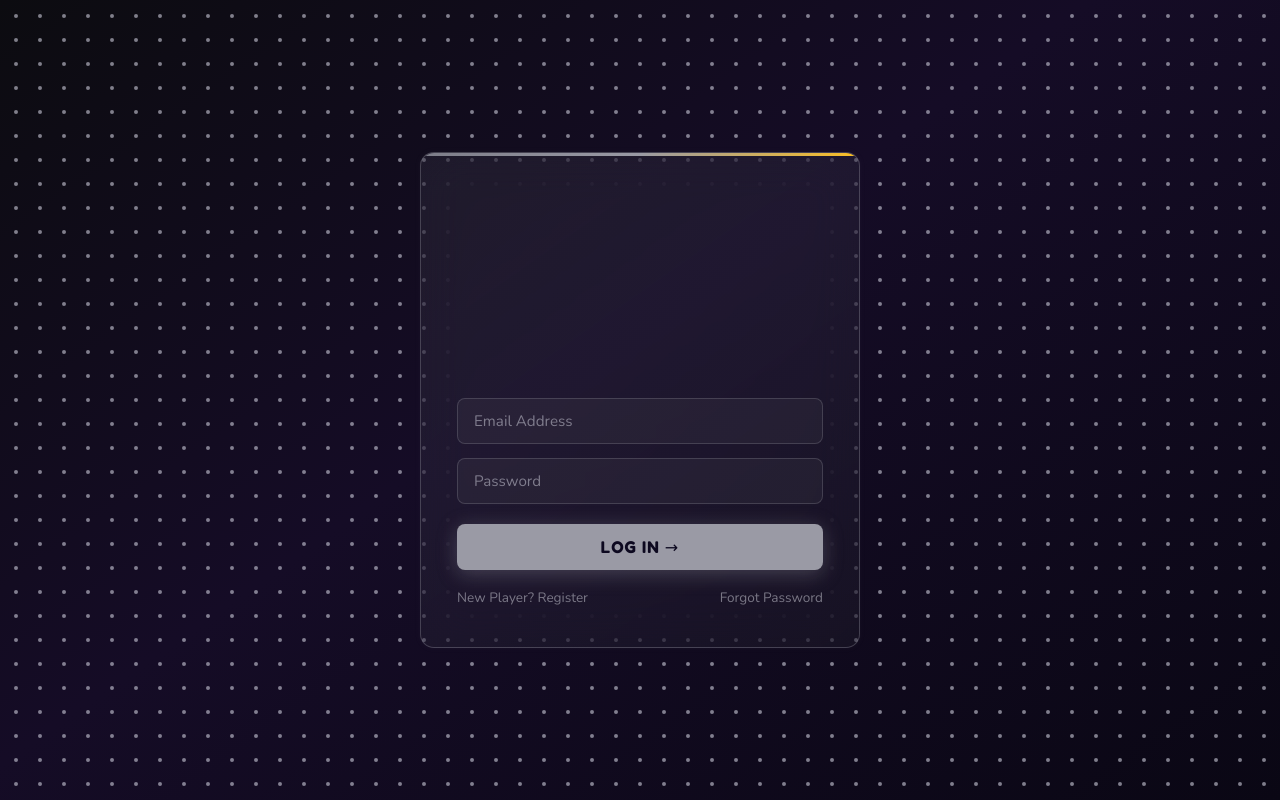
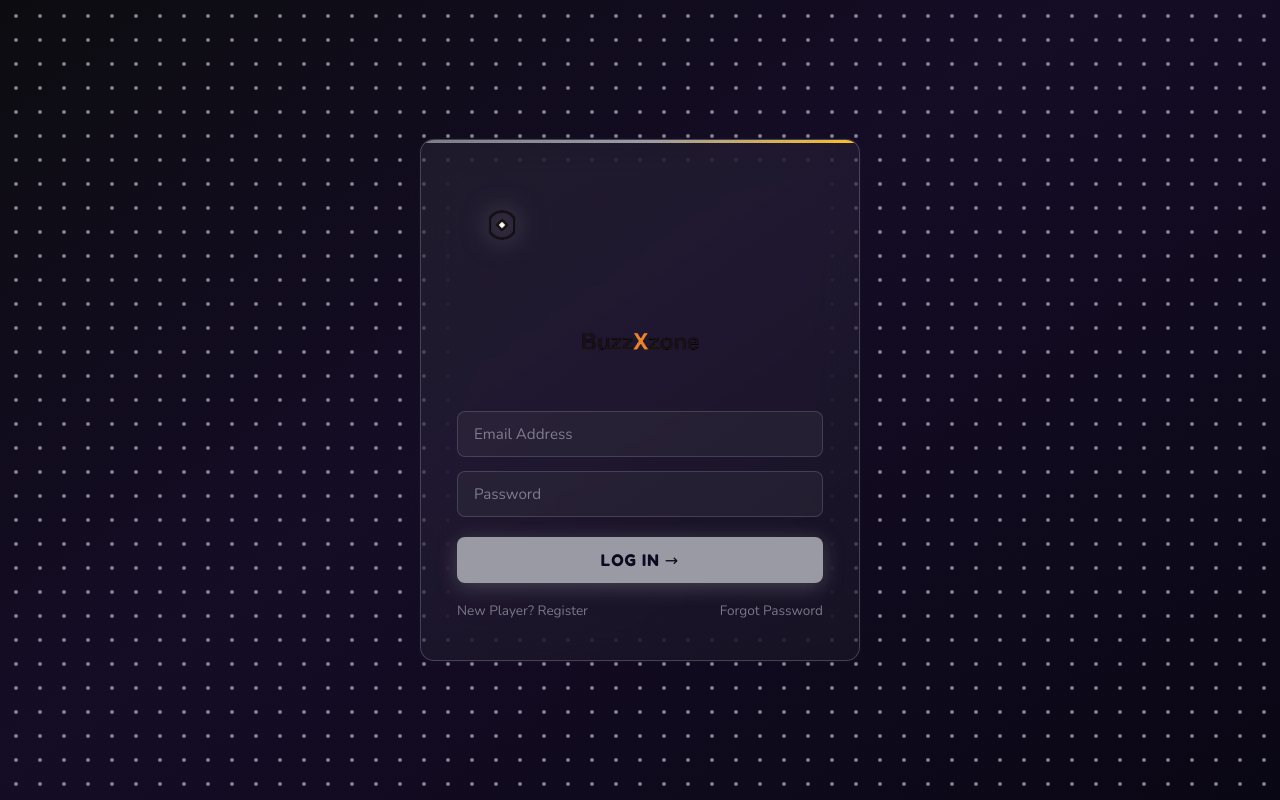
Before and after one commit to krishnaxtha14/buzzxzone, a Flask app: page /login in a window 1280 px wide. Run offline with Flask 3, Linux system fonts and the light colour scheme; some libraries are stand-ins or nearby versions; grey boxes are pictures that could not be loaded.

Commit message:
Replace animated logo/wordmark video with static pre-keyed PNGs
Extracted a clean frame from each source video via ffmpeg's chromakey
+ despill filters (removes the green-screen edge fringe properly) and
swapped the video+canvas+per-frame-JS machinery for plain <img> tags.
This also kills the real lag source: the source clips were 3600x3600
and 6400x2000 VP9, and video decode cost scales with source
resolution regardless of how small you draw it — decoding two
looping 4K-ish videos every frame was genuinely expensive. Re-encoded
the .mp4 files down to sane resolutions too, in case they're reused
elsewhere. Wordmark is also sized up (260->340px wide) for visibility,
and DotField is untouched per feedback.

```diff
--- a/static/effects.js
+++ b/static/effects.js
@@ -28,9 +28,14 @@ function initChromaVideo(video, canvas, opts = {}) {
   canvas.width = cfg.width;
   canvas.height = cfg.height;
   const ctx = canvas.getContext('2d', { willReadFrequently: true });
+  let skip = 0;
 
   function frame() {
-    if (video.readyState >= 2) {
+    // getImageData/putImageData are real work every call — this is a small
+    // looping decorative logo, it doesn't need re-keying at full 60fps.
+    skip++;
+    if (video.readyState >= 2 && skip >= 2) {
+      skip = 0;
       ctx.drawImage(video, 0, 0, canvas.width, canvas.height);
       const img = ctx.getImageData(0, 0, canvas.width, canvas.height);
       const d = img.data;
--- a/templates/login.html
+++ b/templates/login.html
@@ -9,19 +9,15 @@
 
   <div class="card" style="z-index:3">
 
-    <!-- Animated logo (green-screen video, keyed live onto a transparent canvas) -->
+    <!-- Static logo (pre-keyed transparent PNG — no live video/canvas processing) -->
     <a href="/" class="brand-logo-link" aria-label="BuzzXzone home">
-      <video id="logo-video" src="{{ url_for('static', filename='logo.mp4') }}"
-             autoplay loop muted playsinline
-             style="position:absolute; width:1px; height:1px; opacity:0.01; pointer-events:none;"></video>
-      <canvas id="logo-canvas" width="90" height="90" class="cyber-hero-logo brand-logo"></canvas>
+      <img src="{{ url_for('static', filename='logo.png') }}" width="90" height="90"
+           class="cyber-hero-logo brand-logo" alt="BuzzXzone logo">
     </a>
 
     <a href="/" aria-label="BuzzXzone home" style="display:block; margin: 4px auto 4px;">
-      <video id="wordmark-video" src="{{ url_for('static', filename='wordmark.mp4') }}"
-             autoplay loop muted playsinline
-             style="position:absolute; width:1px; height:1px; opacity:0.01; pointer-events:none;"></video>
-      <canvas id="wordmark-canvas" width="260" height="81" class="brand-wordmark"></canvas>
+      <img src="{{ url_for('static', filename='wordmark.png') }}" width="340" height="106"
+           class="brand-wordmark" alt="BuzzXzone">
     </a>
 
     <form method="POST">
@@ -54,8 +50,5 @@
     bulgeOnly: true, bulgeStrength: 67, sparkle: false, waveAmplitude: 0,
     dotColor: 'rgba(205,205,218,0.6)',
   });
-  initChromaVideo(document.getElementById('logo-video'), document.getElementById('logo-canvas'));
-  initChromaVideo(document.getElementById('wordmark-video'), document.getElementById('wordmark-canvas'),
-    { width: 260, height: 81 });
 </script>
 {% endblock %}
```
Also changed, not shown: templates/dashboard.html (+2 -6 lines), static/logo.png (added), static/wordmark.png (added), 2 other files.
